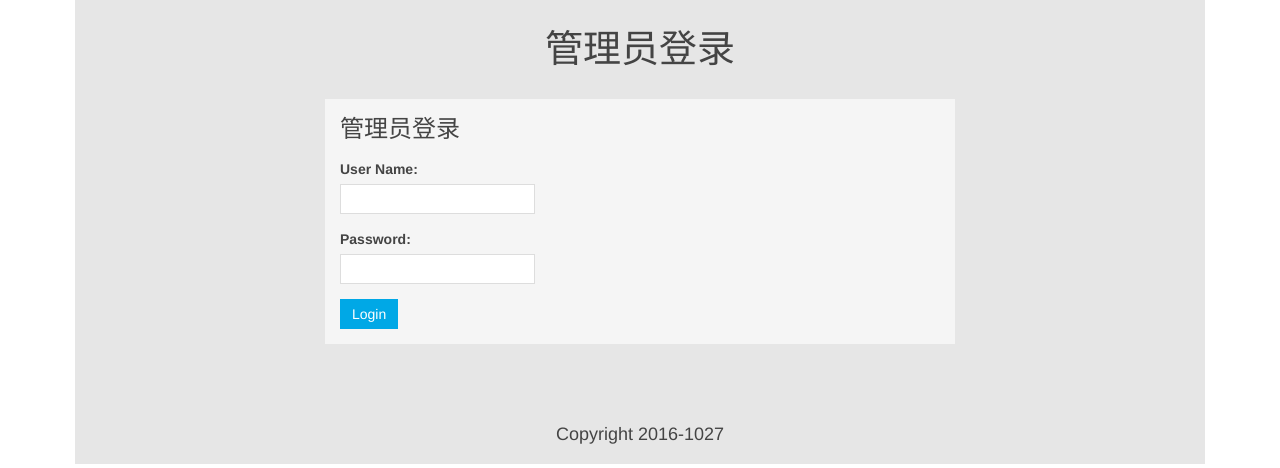
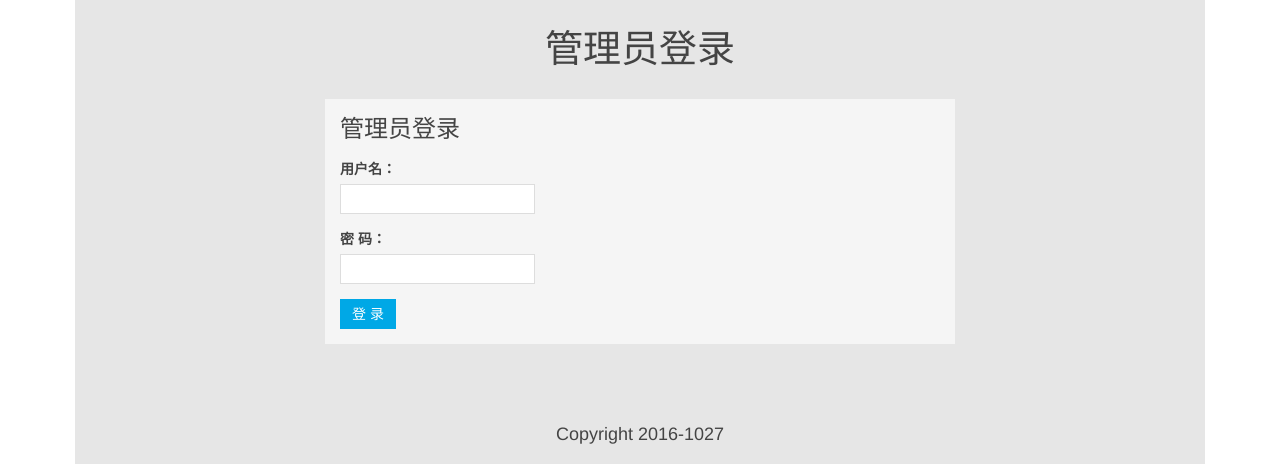
Before and after one commit to tawaye/bsdcnstory, a Django app: page / in a window 1280 px wide. Shown: the part 276-744 px from the top of the page. Run offline with Django 3.2, Linux system fonts and the light colour scheme.

Commit message:
Update adminlogin.html

```diff
--- a/templates/adminlogin.html
+++ b/templates/adminlogin.html
@@ -18,19 +18,19 @@
 		<form class="uk-form uk-form-stacked" method="post">
 			{% csrf_token %}
 			<div class="uk-form-row">
-				<label class="uk-form-label">User Name:</label>
+				<label class="uk-form-label">用户名：</label>
 				<div class="uk-form-controls">
 					<input name="username" type="text" placeholder="">
 				</div>
 			</div>
 			<div class="uk-form-row">
-				<label class="uk-form-label">Password:</label>
+				<label class="uk-form-label">密 码：</label>
 				<div class="uk-form-controls">
 					<input name="password" type="password" placeholder="">
 				</div>
 			</div>
 			<div class="uk-form-row">
-				<button name="adminlogin" class="uk-button uk-button-primary">Login</button>
+				<button name="adminlogin" class="uk-button uk-button-primary">登 录</button>
 			</div>
 		</form>
 	{% endif  %}
```
